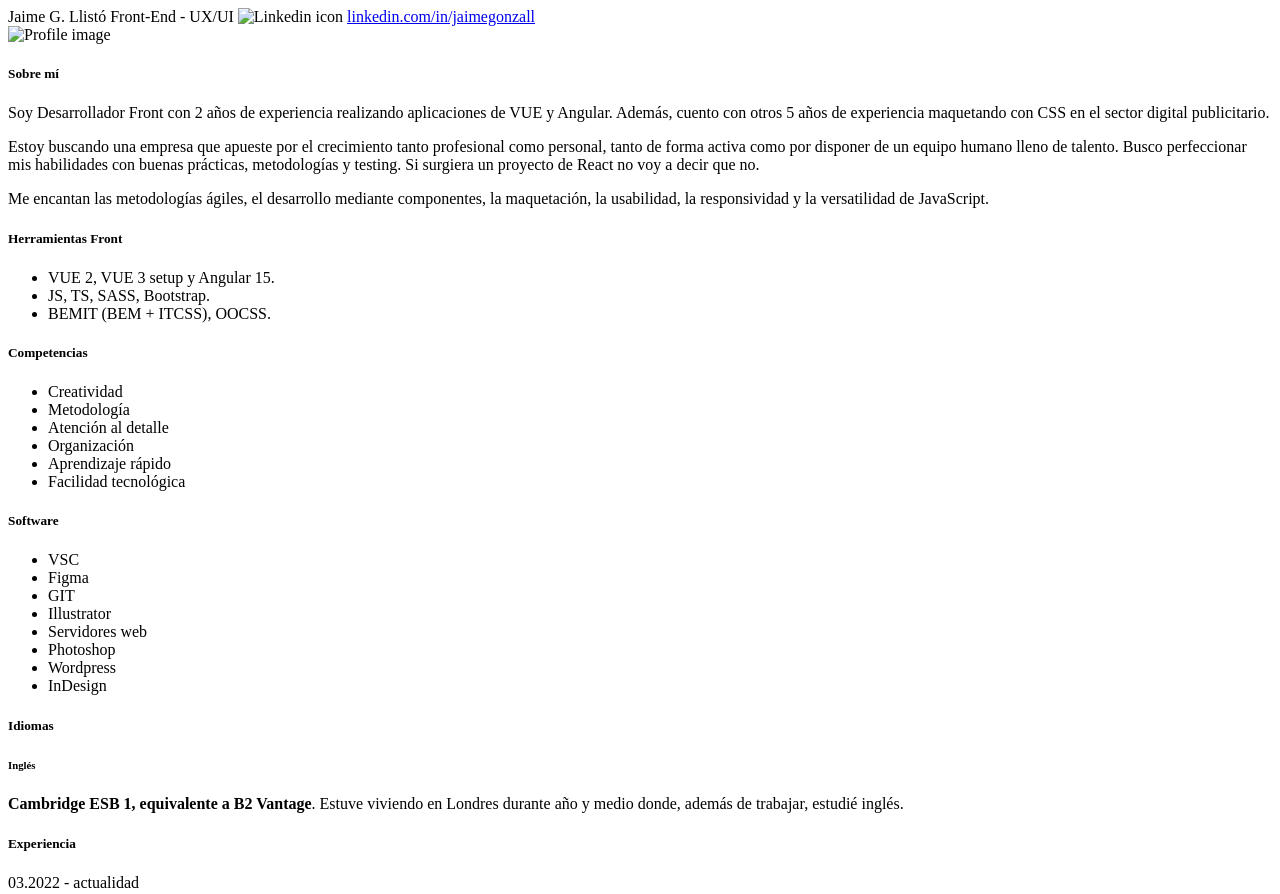
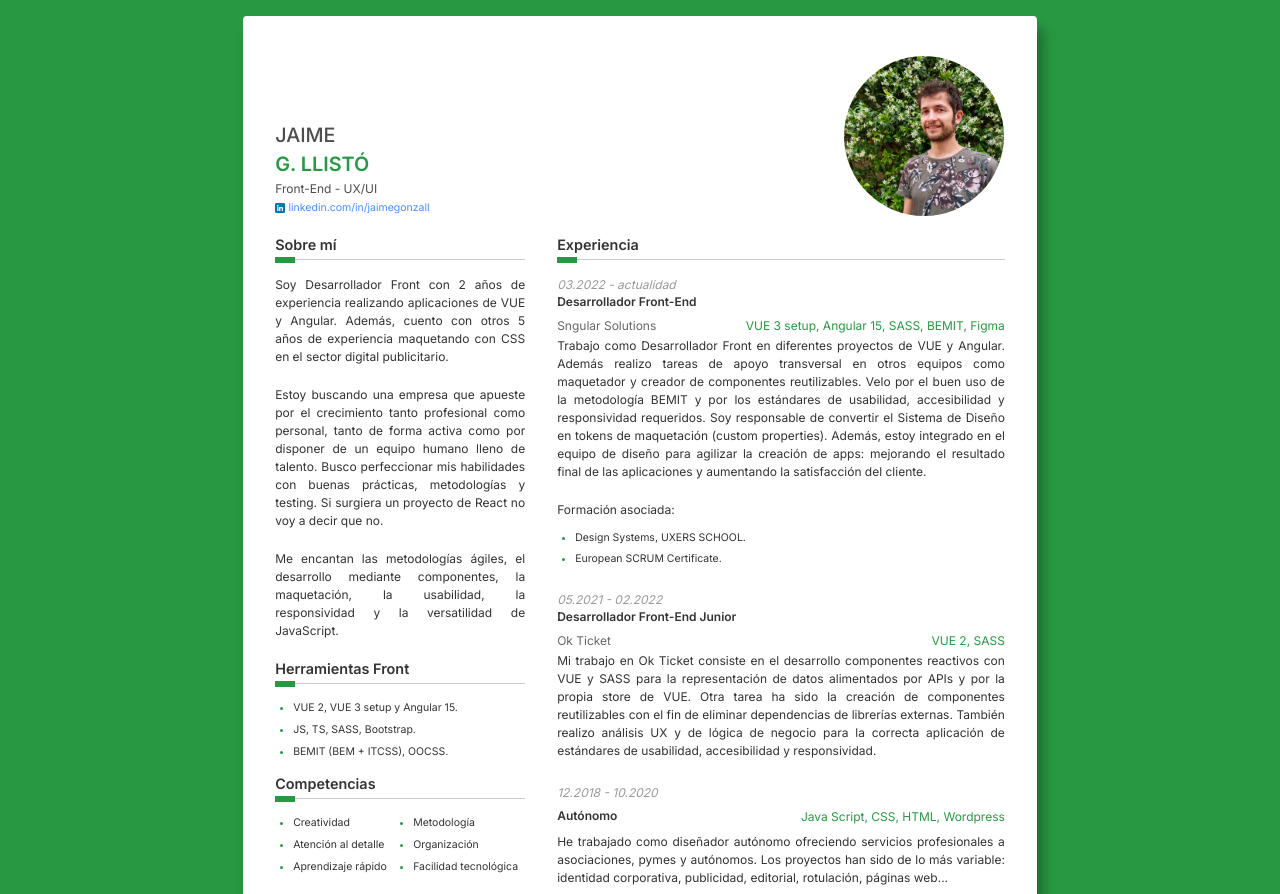
Before and after one commit to jaimegonzall/develop-cv, a plain HTML site: page index.html in a window 1280 px wide. Shown: the top 894 px of the page. Drawn offline with nearby package versions, Linux system fonts and the light colour scheme; files that its build step writes are made by us from their sources; the site is published under a folder, as on GitHub Pages, so addresses that start at the root find nothing.

Commit message:
fix github pages internal links

```diff
--- a/index.html
+++ b/index.html
@@ -4,7 +4,7 @@
   <meta charset="UTF-8">
   <meta name="viewport" content="width=device-width, initial-scale=1.0" />
   <link rel="icon" type="image/svg+xml" href="/favicon.ico" />
-  <link rel="stylesheet" href="/src/assets/css/index.css">
+  <link rel="stylesheet" href="./src/assets/css/index.css">
   <title>Document</title>
 </head>
 <body>
@@ -14,7 +14,7 @@
       <span class="header-info--surname">G. Llistó</span>
       <span class="header-info--job">Front-End - UX/UI</span>
       <span class="header-info--linkedin">
-        <img class="header-info--linkedin-icon" src="/src/images/linkedin.png" alt="Linkedin icon">
+        <img class="header-info--linkedin-icon" src="./src/images/linkedin.png" alt="Linkedin icon">
         <a
           class="header-info--linkedin-link"
           href="https://www.linkedin.com/in/jaimegonzall"
@@ -24,7 +24,7 @@
       </span>
     </div>
     <div class="header--image">
-      <img src="/src/images/profile.jpg" alt="Profile image">
+      <img src="./src/images/profile.jpg" alt="Profile image">
     </div>
     </div>
   </header>
```
